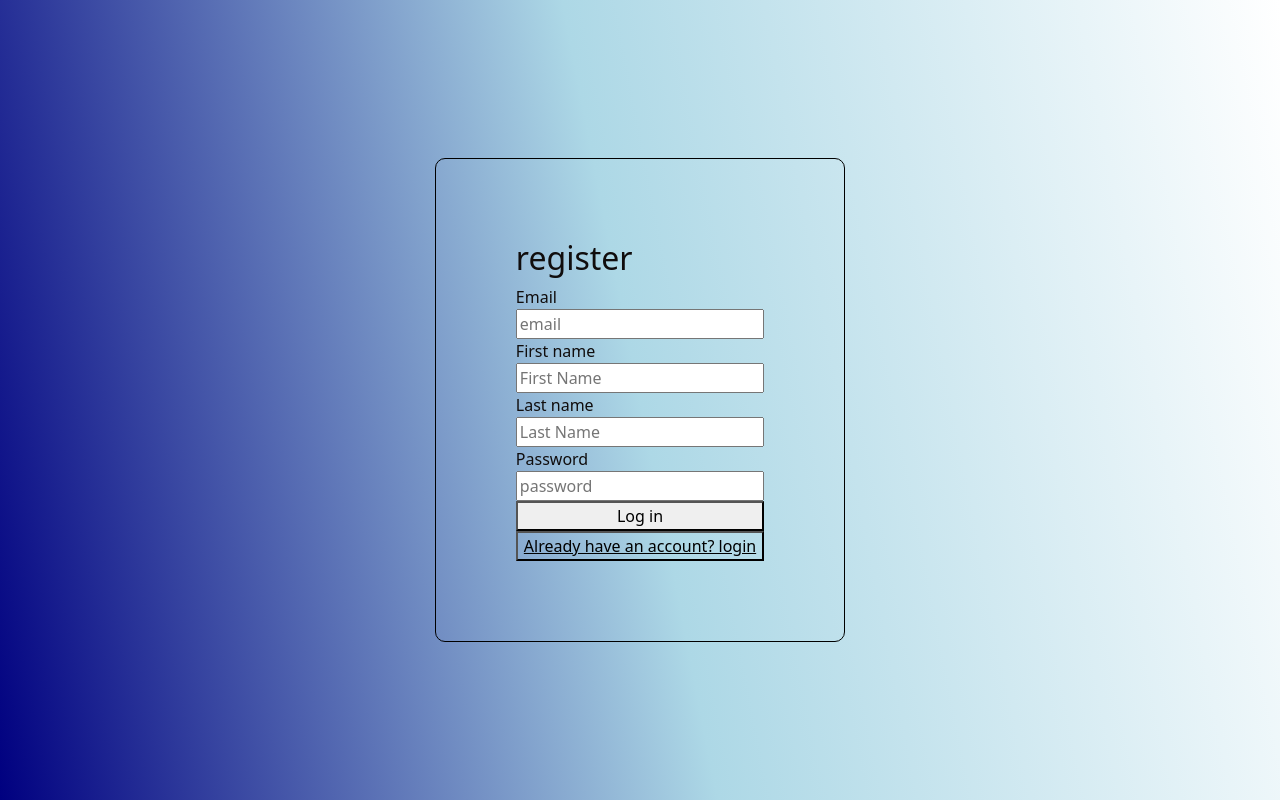
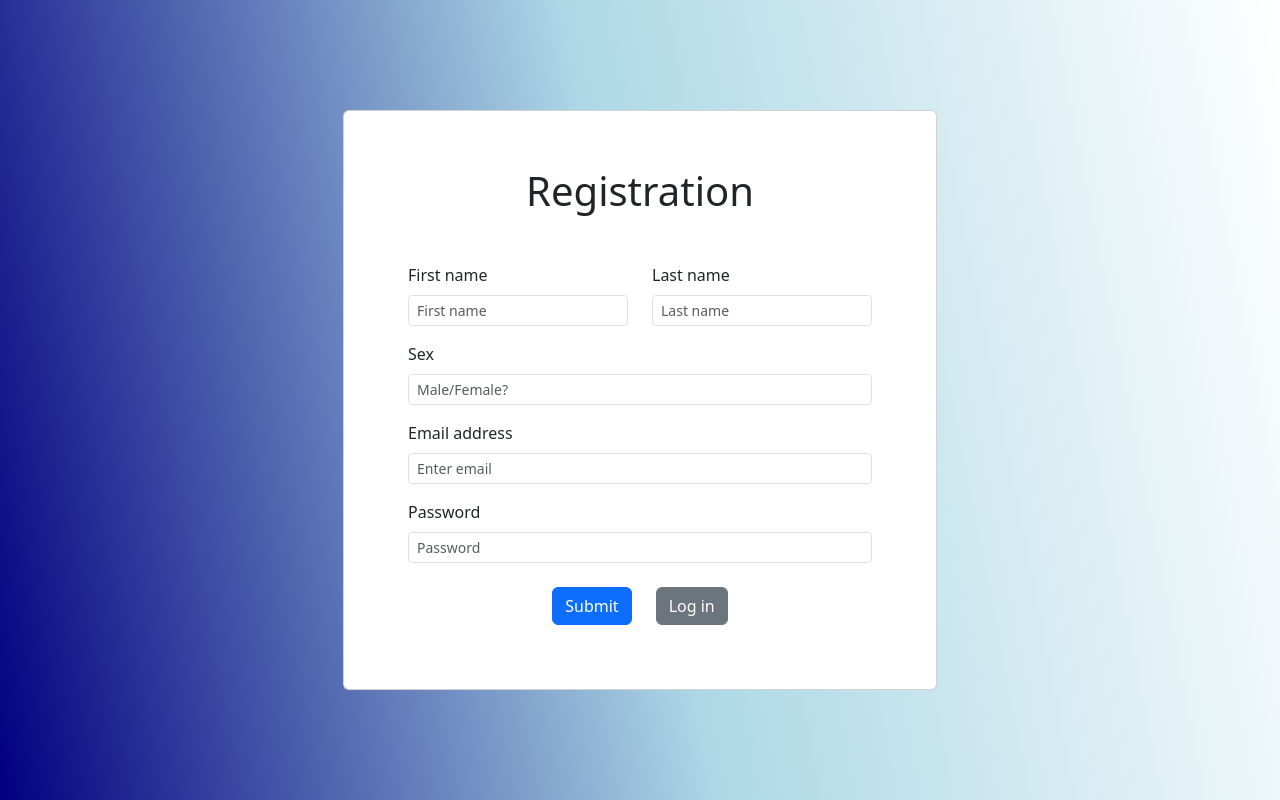
Before and after one commit to PutraAdam08/ets-webpro, a React (Create React App) app: page / in a window 1280 px wide. Both pictures are taken after typing "name@example.com", "Sample123" into the empty fields and a click on the button "Sign in". Built offline with nearby package versions, Linux system fonts and the light colour scheme.

Commit message:
fix bootstrap for regis and loggin

```diff
--- a/src/Login.jsx
+++ b/src/Login.jsx
@@ -20,8 +20,11 @@ export const Login = (props) => {
 
     return(
         <>
-            <Card className="p-5" style={{width: '50 rem'}}>
-                <Form>
+            <Card style={{ width: '25rem' }} className="p-5">
+                <Form >
+                    <Row>
+                        <h1 className="mb-5 text-center">Welcome</h1>
+                    </Row>
                     <Row>
                         <Form.Group as = {Col} className="mb-3" controlId="formGridEmail">
                             <Form.Label>Email address</Form.Label>
@@ -47,7 +50,7 @@ export const Login = (props) => {
                             </Button>
                     </div>
                     <Row>
-                        <button className="link-bin mt-3" onClick={() => props.onFormSwitch('register')}>Don't have an account? register</button>
+                        <Button className="mt-3 text-left" variant="link">Forget password?</Button>
                     </Row>
                 </Form>
             </Card>
--- a/src/Register.jsx
+++ b/src/Register.jsx
@@ -1,4 +1,11 @@
 import react, {useState} from "react";
+import Button from 'react-bootstrap/Button';
+import Col from 'react-bootstrap/Col';
+import Form from 'react-bootstrap/Form';
+import Row from 'react-bootstrap/Row';
+import InputGroup from "react-bootstrap/InputGroup";
+import Card from "react-bootstrap/Card";
+import 'bootstrap/dist/css/bootstrap.min.css'
 
 export const Register = (props) => {
 
@@ -15,7 +22,60 @@ export const Register = (props) => {
     }
 
     return(
-        <div className="auth-form-container">
+        <Card className="p-5" style={{width: '50 rem'}}>
+                <Form className="my-2 mx-3">
+                    <Row>
+                        <h1 className="mb-5 text-center">Registration</h1>
+                    </Row>
+                    <Row className="mb-3">
+                        <Form.Group as = {Col}  controlId="Fname">
+                            <Form.Label>First name</Form.Label>
+                        <InputGroup size="sm">
+                            <Form.Control type="text" placeholder="First name" />
+                        </InputGroup>
+                        </Form.Group>
+                        <Form.Group as = {Col}  controlId="Lname">
+                            <Form.Label>Last name</Form.Label>
+                        <InputGroup size="sm">
+                            <Form.Control type="text" placeholder="Last name" />
+                        </InputGroup>
+                        </Form.Group>
+                    </Row>
+                    <Row>
+                        <Form.Group as = {Col} className="mb-3" controlId="sex">
+                            <Form.Label>Sex</Form.Label>
+                        <InputGroup size="sm">
+                            <Form.Control type="text" placeholder="Male/Female?" />
+                        </InputGroup>
+                        </Form.Group>
+                    </Row>
+                    <Row>
+                        <Form.Group as = {Col} className="mb-3" controlId="email">
+                            <Form.Label>Email address</Form.Label>
+                        <InputGroup size="sm">
+                            <Form.Control type="email" placeholder="Enter email" />
+                        </InputGroup>
+                        </Form.Group>
+                    </Row>
+                    <Row>
+                        <Form.Group as = {Col} className="mb-3" controlId="password">
+                            <Form.Label>Password</Form.Label>
+                        <InputGroup size="sm">
+                            <Form.Control type="password" placeholder="Password" />
+                        </InputGroup>
+                        </Form.Group>
+                    </Row>
+                    <div className="d-flex flex-row justify-content-center gap-4 my-2">
+                            <Button variant="primary" type="submit">
+                                Submit
+                            </Button>
+                            <Button variant="secondary" type="submit" onClick={() => props.onFormSwitch('login')}>
+                                Log in
+                            </Button>
+                    </div>
+                </Form>
+            </Card>
+        /*<div className="auth-form-container">
             <h2>register</h2>
         <form className="register-form" onSubmit={handleSubmit}>
         <label htmlFor="Email">Email</label>
@@ -29,6 +89,6 @@ export const Register = (props) => {
         <button type="submit">Log in</button>
         </form>
         <button className="link-bin" onClick={() => props.onFormSwitch('login')}>Already have an account? login</button>
-        </div>
+        </div>*/
     )
 }
```
